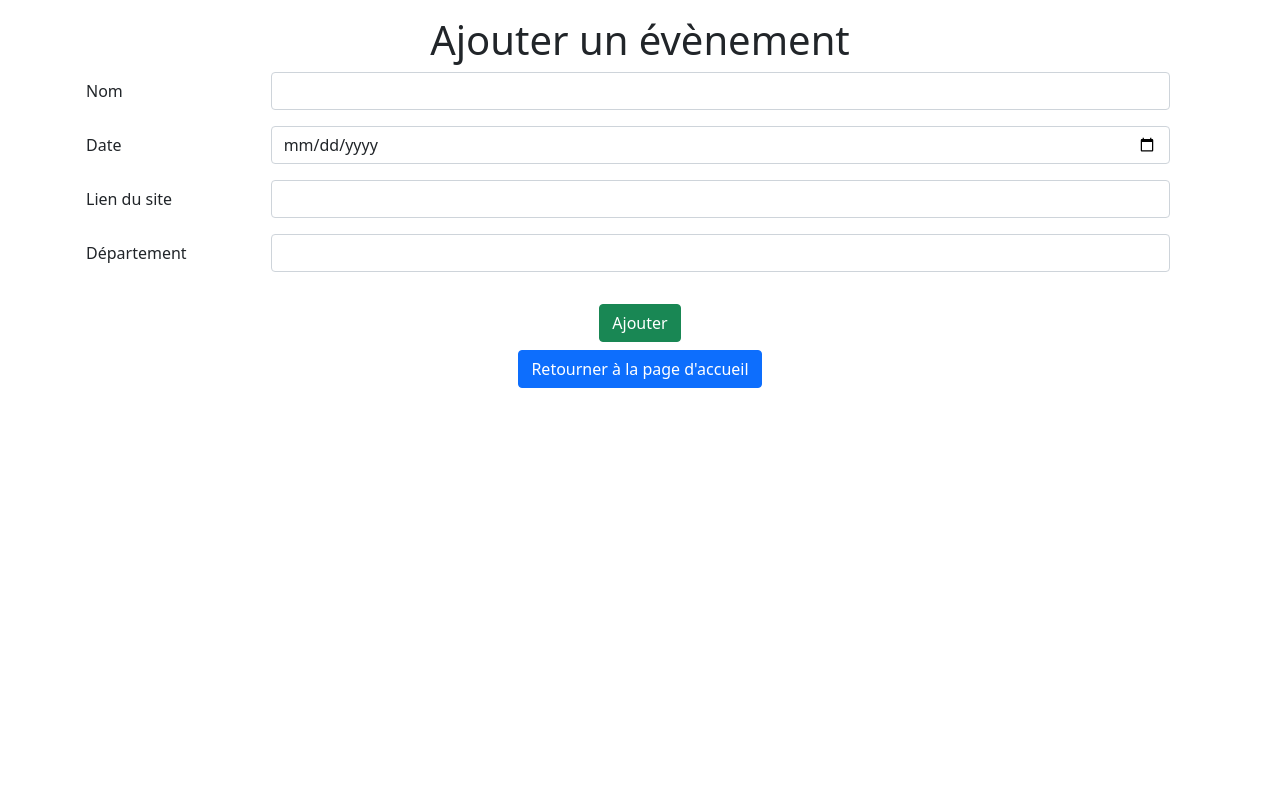
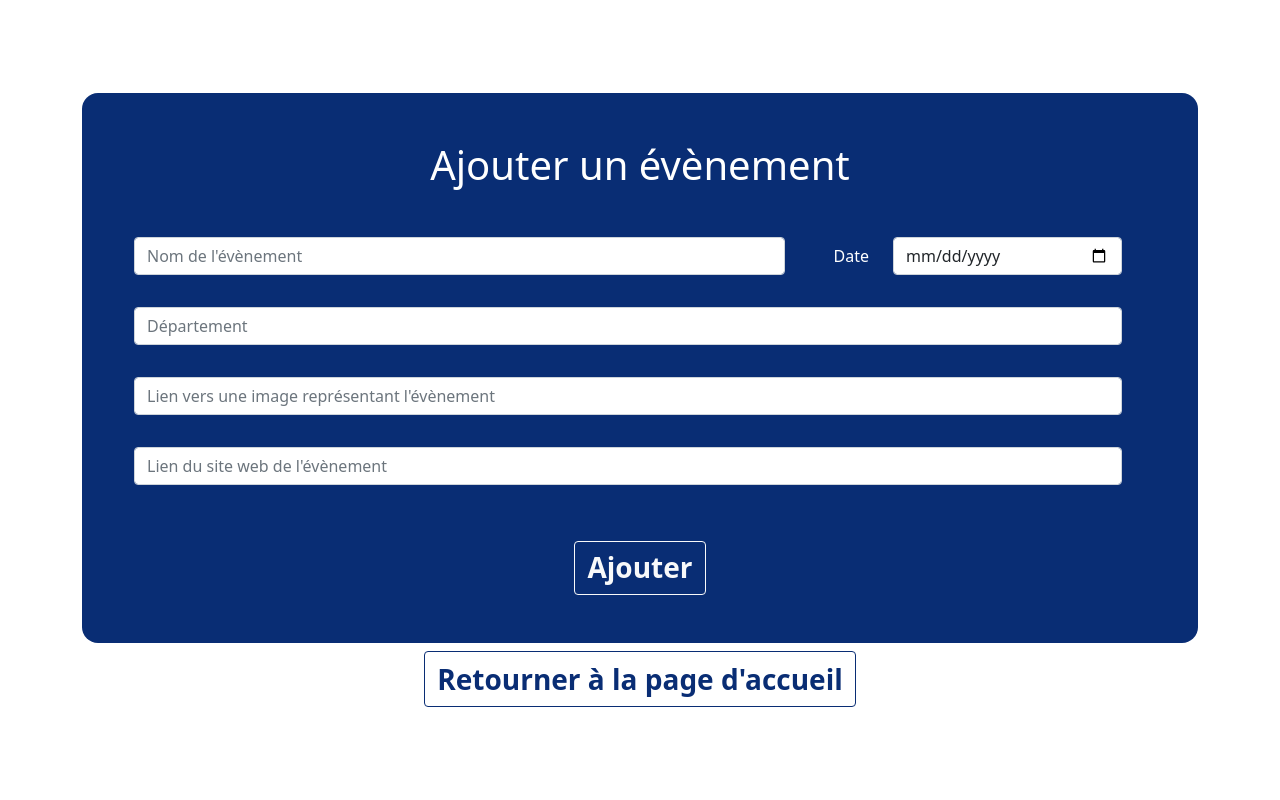
Before and after one commit to NicFleurent/SmileyFace, a PHP site: page /ajouter.php in a window 1280 px wide. Run offline with PHP 8.4, Linux system fonts and the light colour scheme.

Commit message:
Completion page ajouter.php, nouvelle BD, ajout au README, Ajout logo CTR

```diff
--- a/ajouter.php
+++ b/ajouter.php
@@ -6,6 +6,7 @@
     <meta name="viewport" content="width=device-width, initial-scale=1.0">
     <title>Créer un évènement</title>
     <link href="https://cdn.jsdelivr.net/npm/bootstrap@5.0.2/dist/css/bootstrap.min.css" rel="stylesheet" integrity="sha384-EVSTQN3/azprG1Anm3QDgpJLIm9Nao0Yz1ztcQTwFspd3yD65VohhpuuCOmLASjC" crossorigin="anonymous">
+    <link rel="stylesheet" href="css/ajouter.css">
 </head>
 <body>
 <?php
@@ -28,20 +29,28 @@
             }
             $date = test_input($_POST["date"]);
 
+            if (empty($_POST['departement'])) {
+                $departementErreur = "Le departement est requis<br>";
+                $erreur = true;
+            }
+            $departement = test_input($_POST["departement"]);
+
             $lien = test_input($_POST["lien"]);
             if (empty($_POST['lien'])) {
                 $lienErreur = "Le lien est requis<br>";
                 $erreur = true;
             } else if (!preg_match("/\b(?:(?:https?|ftp):\/\/|www\.)[-a-z0-9+&@#\/%?=~_|!:,.;]*[-a-z0-9+&@#\/%=~_|]/i", $lien)) {
-                $lienErreur = "L'URL n'est pas valide<br>";
+                $lienErreur = "L'URL du lien n'est pas valide<br>";
                 $erreur = true;
             }
 
-            if (empty($_POST['departement'])) {
-                $departementErreur = "Le departement est requis<br>";
+            $image = test_input($_POST["image"]);
+            if (empty($_POST['image'])) {
+                $image = "img/CTR_Logo_RVB.jpg";
+            } else if (!preg_match("/\b(?:(?:https?|ftp):\/\/|www\.)[-a-z0-9+&@#\/%?=~_|!:,.;]*[-a-z0-9+&@#\/%=~_|]/i", $lien)) {
+                $lienErreur = "L'URL de l'image n'est pas valide<br>";
                 $erreur = true;
             }
-            $departement = test_input($_POST["departement"]);
 
 
             // Inserer dans la base de données
@@ -58,8 +67,8 @@
                 die("Connection failed: " . mysqli_connect_error());
             }
 
-            $sql = "INSERT INTO evenement (nom, date, lien, departement)
-            VALUES ('" . $nom . "', '" . $date . "', '" . $lien . "', '" . $departement . "')";
+            $sql = "INSERT INTO evenement (nom, date, lien, departement, image)
+            VALUES ('" . $nom . "', '" . $date . "', '" . $lien . "', '" . $departement . "', '" . $image . "')";
             if (mysqli_query($conn, $sql)) {
                 echo "Ça marche";
                 //header("Location: ./index.php?succes=ajouter");
@@ -79,13 +88,14 @@
                 </div>
             </div>
         </div>
-        <div class="container mt-3">
-            <h1 class="text-center">Ajouter un évènement</h1>
+        <div class="container d-flex flex-column justify-content-center align-items-center vh-100">
+            <div class="container-fluid bg-ctr-bleu br-1rem text-white p-5">
+                <h1 class="text-center mb-5">Ajouter un évènement</h1>
                 <form id="form" class="row g-3 needs-validation" action="<?php echo htmlspecialchars($_SERVER["PHP_SELF"]); ?>" method="post" novalidate>
-                <div class="row mb-3 mt-3">
-                    <label for="nom" class="col-sm-2 col-form-label">Nom</label>
-                    <div class="col-sm-10">
-                        <input type="text" class="form-control" id="nom" name="nom" value="" required>
+                    <div class="row mt-3 mb-3">
+                        <!--<label for="nom" class="col-sm-2 col-form-label">Nom</label>-->
+                        <div class="col-sm-8">
+                            <input type="text" class="form-control" id="nom" name="nom" value="" placeholder="Nom de l'évènement" required>
                             <?php
                             if ($erreur == true) {
                             ?>
@@ -102,10 +112,8 @@
                             }
                             ?>
                         </div>
-                </div>
-                <div class="row mb-3">
-                    <label for="date" class="col-sm-2 col-form-label">Date</label>
-                    <div class="col-sm-10">
+                        <label for="date" class="col-sm-1 col-form-label text-end">Date</label>
+                        <div class="col-sm-3">
                             <input type="date" class="form-control" id="date" name="date" value="" required>
                             <?php
                             if ($erreur == true) {
@@ -124,10 +132,51 @@
                             ?>
                         </div>
                     </div>
-                <div class="row mb-3">
-                    <label for="lien" class="col-sm-2 col-form-label">Lien du site</label>
-                    <div class="col-sm-10">
-                        <input type="text" class="form-control" id="lien" name="lien" value="" required>
+                    <div class="row mt-3 mb-3">
+                        <!--<label for="departement" class="col-sm-2 col-form-label">Département</label>-->
+                        <div class="col-sm-12">
+                            <input type="text" class="form-control" id="departement" name="departement" value="" placeholder="Département" required>
+                            <?php
+                            if ($erreur == true) {
+                            ?>
+                                <div class="text-danger">
+                                    <?php echo $departementErreur; ?>
+                                </div>
+                            <?php
+                            } else {
+                            ?>
+                                <div class="invalid-feedback" id="invalidDepartement">
+                                    Le département est requis
+                                </div>
+                            <?php
+                            }
+                            ?>
+                        </div>
+                    </div>
+                    <div class="row mt-3 mb-3">
+                        <div class="col-sm-12">
+                            <input type="text" class="form-control" id="image" name="image" value="" placeholder="Lien vers une image représentant l'évènement" required>
+                            <?php
+                            if ($erreur == true) {
+                            ?>
+                                <div class="text-danger">
+                                    <?php echo $imageErreur; ?>
+                                </div>
+                            <?php
+                            } else {
+                            ?>
+                                <div class="invalid-feedback" id="invalidImage">
+                                    Le lien de l'image n'est pas valide
+                                </div>
+                            <?php
+                            }
+                            ?>
+                        </div>
+                    </div>
+                    <div class="row mt-3 mb-3">
+                        <!--<label for="lien" class="col-sm-2 col-form-label">Lien du site</label>-->
+                        <div class="col-sm-12">
+                            <input type="text" class="form-control" id="lien" name="lien" value="" placeholder="Lien du site web de l'évènement" required>
                             <?php
                             if ($erreur == true) {
                             ?>
@@ -145,33 +194,13 @@
                             ?>
                         </div>
                     </div>
-                <div class="row mb-3">
-                    <label for="departement" class="col-sm-2 col-form-label">Département</label>
-                    <div class="col-sm-10">
-                        <input type="test" class="form-control" id="departement" name="departement" value="" required>
-                        <?php
-                        if ($erreur == true) {
-                        ?>
-                            <div class="text-danger">
-                                <?php echo $departementErreur; ?>
+                    <div class="text-center">
+                        <button type="submit" class="btn btn-outline-light fw-bold fs-3 mt-4 pt-1">Ajouter</button>
                     </div>
-                        <?php
-                        } else {
-                        ?>
-                            <div class="invalid-feedback" id="invalidDepartement">
-                                Le département est requis
-                            </div>
-                        <?php
-                        }
-                        ?>
-                    </div>
+                </form>
             </div>
                 <div class="text-center">
-                    <button type="submit" class="btn btn-success">Ajouter</button>
-                </div>
-            </form>
-            <div class="text-center">
-                <a class="btn btn-primary mt-2" href="./index.php" role="button">Retourner à la page d'accueil</a>
+                    <a class="btn btn-outline-dark fw-bold fs-3 mt-2" href="./index.php" role="button">Retourner à la page d'accueil</a>
                 </div>
         </div>
     <?php
--- /dev/null
+++ b/css/ajouter.css
@@ -0,0 +1,16 @@
+.br-1rem {
+    border-radius: 1rem;
+}
+
+.bg-ctr-bleu {
+    background-color: #092D74;
+}
+
+.btn-outline-dark{
+    color: #092D74;
+    border-color: #092D74;
+}
+
+.btn-outline-dark:hover{
+    background-color: #092D74;
+}
--- a/js/ajouter.js
+++ b/js/ajouter.js
@@ -1,16 +1,19 @@
 let nom = document.getElementById("nom");
 let date = document.getElementById("date");
 let lien = document.getElementById("lien");
+let image = document.getElementById("image");
 let departement = document.getElementById("departement");
 
 let invalidNom = document.getElementById("invalidNom");
 let invalidDate = document.getElementById("invalidDate");
 let invalidLien = document.getElementById("invalidLien");
+let invalidImage = document.getElementById("invalidImage");
 let invalidDepartement = document.getElementById("invalidDepartement");
 
 let inputNom;
 let inputDate;
 let inputLien;
+let inputImage;
 let inputDepartement;
 
 const regexURL = /\b(?:(?:https?|ftp):\/\/|www\.)[-a-z0-9+&@#\/%?=~_|!:,.;]*[-a-z0-9+&@#\/%=~_|]/i;
@@ -74,3 +77,20 @@ departement.addEventListener("input", function(event){
         departement.setAttribute("class", "form-control is-valid");
     }
 });
+
+image.addEventListener("input", function(event){
+    inputImage = image.value;
+
+    if(inputImage === "" || inputImage === null){
+        invalidImage.style.display = "none";
+        image.setAttribute("class", "form-control");
+    }
+    else if(!(regexURL.test(inputLien))){
+        invalidImage.style.display = "block";
+        image.setAttribute("class", "form-control is-invalid");
+    }
+    else{
+        invalidImage.style.display = "none";
+        image.setAttribute("class", "form-control is-valid");
+    }
+});
```
Also changed, not shown: smileyface.sql (+8 -5 lines), README.md, img/CTR_Logo_BLANC.jpg (added), img/CTR_Logo_BLANC.png (added), img/CTR_Logo_NOIR.jpg (added), img/CTR_Logo_NOIR.png (added), img/CTR_Logo_RVB.jpg (added), img/CTR_Logo_RVB.png (added), img/Logo_offic_2L_Techniques_informatique-01.jpg (added), img/Logo_offic_2L_Techniques_informatique-01.png (added). Lines whose indentation alone changed are shown as unchanged.
